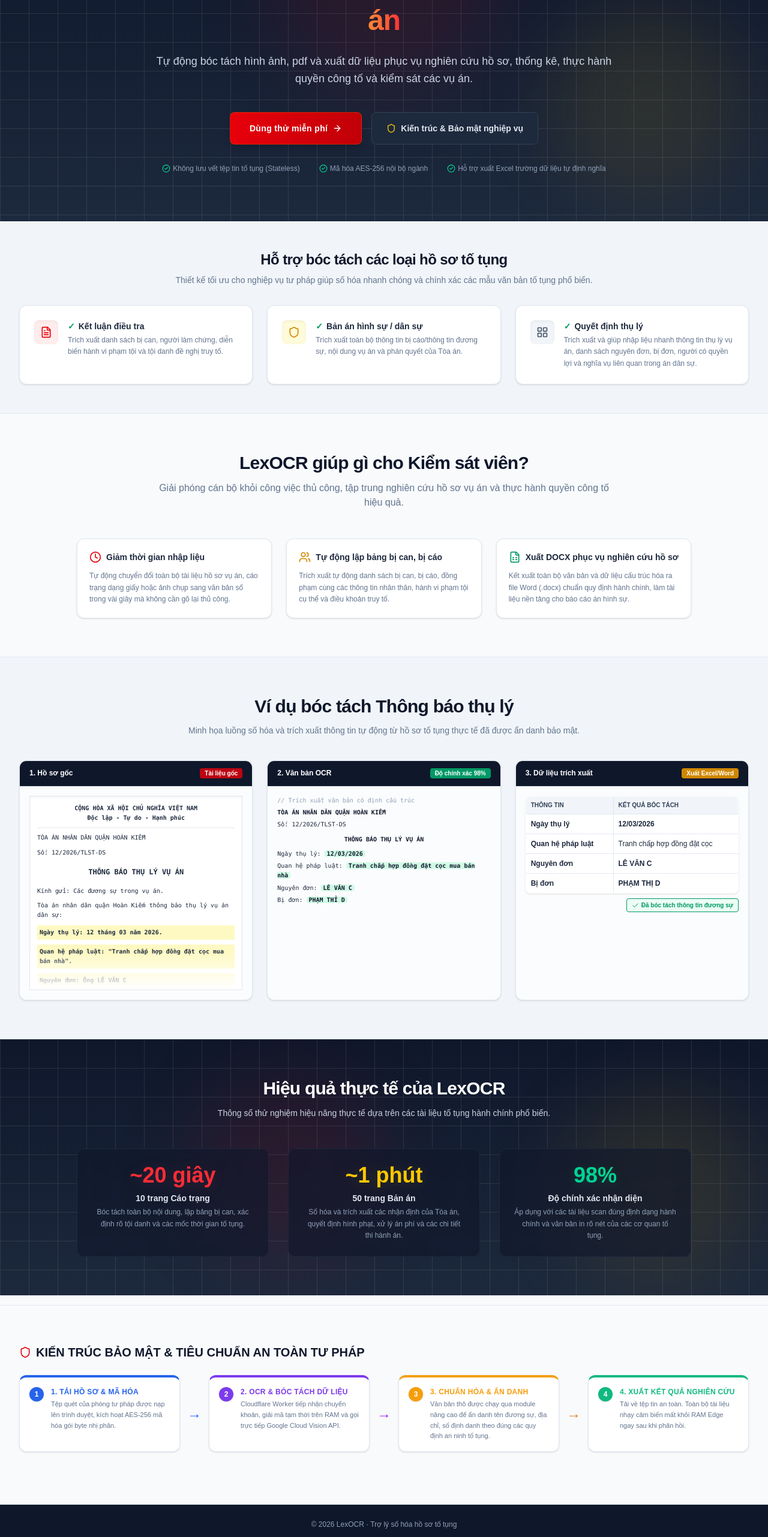
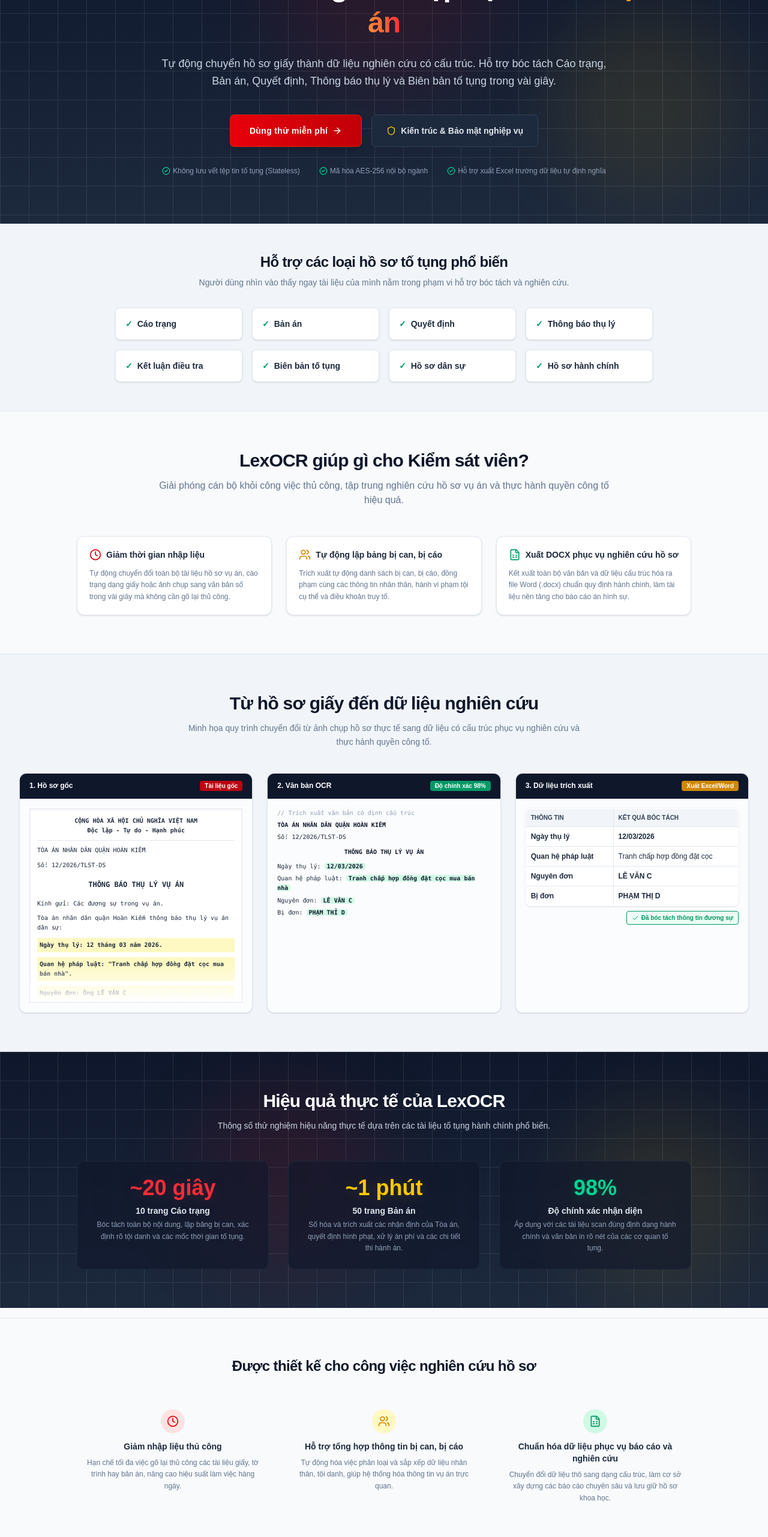
Before and after one commit to ruabien/gemini-ocr-cloudflare, a React (Vite) app: page / in a window 1280 px wide. Shown: the part 234-2797 px from the top of the page at 60% size. Built offline with nearby package versions, Linux system fonts and the light colour scheme.

Commit message:
update home

```diff
--- a/src/components/LandingPage.tsx
+++ b/src/components/LandingPage.tsx
@@ -42,9 +42,9 @@
         <div className="absolute bottom-10 right-10 w-80 h-80 bg-yellow-500/10 rounded-full blur-3xl" />
 
         <div className="relative max-w-5xl mx-auto text-center">
-          <div className="inline-flex items-center space-x-2 bg-rose-500/10 border border-rose-500/30 text-rose-300 px-3 py-1 rounded-full text-xs font-semibold tracking-wider uppercase mb-6">
-            <Shield className="h-4 w-4 text-rose-400" />
-            <span>Trợ lý số hóa hồ sơ tố tụng và nghiên cứu hồ sơ chuyên sâu</span>
+          <div className="inline-flex items-center space-x-2 bg-rose-500/10 border border-rose-500/30 text-rose-300 px-4 py-1.5 rounded-full text-xs font-medium mb-6 max-w-full text-center">
+            <Shield className="h-4 w-4 text-rose-400 flex-shrink-0" />
+            <span>Một công cụ miễn phí hỗ trợ số hóa và nghiên cứu hồ sơ tố tụng dành cho Kiểm sát viên, Thẩm phán, Thư ký và người làm công tác tư pháp</span>
           </div>
 
           <h1 className="text-4xl sm:text-5xl font-black tracking-tight leading-tight max-w-4xl mx-auto">
@@ -55,7 +55,7 @@
           </h1>
 
           <p className="mt-6 text-base sm:text-lg text-slate-300 max-w-3xl mx-auto leading-relaxed">
-            Tự động bóc tách hình ảnh, pdf và xuất dữ liệu phục vụ nghiên cứu hồ sơ, thống kê, thực hành quyền công tố và kiểm sát các vụ án.
+            Tự động chuyển hồ sơ giấy thành dữ liệu nghiên cứu có cấu trúc. Hỗ trợ bóc tách Cáo trạng, Bản án, Quyết định, Thông báo thụ lý và Biên bản tố tụng trong vài giây.
           </p>
 
           <div className="mt-10 flex flex-col sm:flex-row items-center justify-center gap-4">
@@ -84,57 +84,37 @@
         </div>
       </section>
 
-      {/* PHẦN 3 - ĐƯA SECTION NGHIỆP VỤ LÊN CAO */}
+      {/* Section: Hồ sơ được hỗ trợ */}
       <section className="bg-slate-100 border-b border-slate-200 py-12">
         <div className="max-w-7xl mx-auto px-4 sm:px-6 lg:px-8">
           <div className="text-center max-w-3xl mx-auto mb-8">
             <h2 className="text-xl sm:text-2xl font-bold tracking-tight text-slate-900">
-              Hỗ trợ bóc tách các loại hồ sơ tố tụng
+              Hỗ trợ các loại hồ sơ tố tụng phổ biến
             </h2>
             <p className="mt-2 text-slate-500 text-xs sm:text-sm">
-              Thiết kế tối ưu cho nghiệp vụ tư pháp giúp số hóa nhanh chóng và chính xác các mẫu văn bản tố tụng phổ biến.
+              Người dùng nhìn vào thấy ngay tài liệu của mình nằm trong phạm vi hỗ trợ bóc tách và nghiên cứu.
             </p>
           </div>
 
-          <div className="grid grid-cols-1 sm:grid-cols-2 lg:grid-cols-3 gap-6">
-            {/* Template 1 */}
-            <div className="bg-white p-6 rounded-xl border border-slate-200 shadow-sm flex items-start space-x-4">
-              <div className="h-10 w-10 rounded-lg bg-red-100/60 flex items-center justify-center flex-shrink-0 text-red-600 shadow-inner">
-                <FileText className="h-5 w-5" />
+          <div className="grid grid-cols-2 md:grid-cols-4 gap-4 max-w-4xl mx-auto">
+            {[
+              "Cáo trạng",
+              "Bản án",
+              "Quyết định",
+              "Thông báo thụ lý",
+              "Kết luận điều tra",
+              "Biên bản tố tụng",
+              "Hồ sơ dân sự",
+              "Hồ sơ hành chính"
+            ].map((item, idx) => (
+              <div
+                key={idx}
+                className="bg-white p-4 rounded-lg border border-slate-200 shadow-sm flex items-center space-x-2 text-slate-800 font-semibold text-xs sm:text-sm"
+              >
+                <span className="text-emerald-600 font-bold">✓</span>
+                <span>{item}</span>
               </div>
-              <div>
-                <h4 className="font-bold text-slate-800 text-sm flex items-center">
-                  <span className="text-emerald-600 mr-1.5">✓</span> Kết luận điều tra
-                </h4>
-                <p className="text-slate-500 text-xs mt-1 leading-relaxed">Trích xuất danh sách bị can, người làm chứng, diễn biến hành vi phạm tội và tội danh đề nghị truy tố.</p>
-              </div>
-            </div>
-
-            {/* Template 2 */}
-            <div className="bg-white p-6 rounded-xl border border-slate-200 shadow-sm flex items-start space-x-4">
-              <div className="h-10 w-10 rounded-lg bg-yellow-100/60 flex items-center justify-center flex-shrink-0 text-yellow-600 shadow-inner">
-                <Shield className="h-5 w-5" />
-              </div>
-              <div>
-                <h4 className="font-bold text-slate-800 text-sm flex items-center">
-                  <span className="text-emerald-600 mr-1.5">✓</span> Bản án hình sự / dân sự
-                </h4>
-                <p className="text-slate-500 text-xs mt-1 leading-relaxed">Trích xuất toàn bộ thông tin bị cáo/thông tin đương sự, nội dung vụ án và phán quyết của Tòa án.</p>
-              </div>
-            </div>
-
-            {/* Template 3 */}
-            <div className="bg-white p-6 rounded-xl border border-slate-200 shadow-sm flex items-start space-x-4">
-              <div className="h-10 w-10 rounded-lg bg-slate-100 flex items-center justify-center flex-shrink-0 text-slate-600 shadow-inner">
-                <LayoutGrid className="h-5 w-5" />
-              </div>
-              <div>
-                <h4 className="font-bold text-slate-800 text-sm flex items-center">
-                  <span className="text-emerald-600 mr-1.5">✓</span> Quyết định thụ lý
-                </h4>
-                <p className="text-slate-500 text-xs mt-1 leading-relaxed">Trích xuất và giúp nhập liệu nhanh thông tin thụ lý vụ án, danh sách nguyên đơn, bị đơn, người có quyền lợi và nghĩa vụ liên quan trong án dân sự.</p>
-              </div>
-            </div>
+            ))}
           </div>
         </div>
       </section>
@@ -200,10 +180,10 @@
         <div className="max-w-7xl mx-auto px-4 sm:px-6 lg:px-8">
           <div className="text-center max-w-3xl mx-auto mb-10">
             <h2 className="text-2xl sm:text-3xl font-bold tracking-tight text-slate-900">
-              Ví dụ bóc tách Thông báo thụ lý
+              Từ hồ sơ giấy đến dữ liệu nghiên cứu
             </h2>
-            <p className="mt-3 text-slate-500 text-sm">
-              Minh họa luồng số hóa và trích xuất thông tin tự động từ hồ sơ tố tụng thực tế đã được ẩn danh bảo mật.
+            <p className="mt-3 text-slate-500 text-xs sm:text-sm max-w-2xl mx-auto leading-relaxed">
+              Minh họa quy trình chuyển đổi từ ảnh chụp hồ sơ thực tế sang dữ liệu có cấu trúc phục vụ nghiên cứu và thực hành quyền công tố.
             </p>
           </div>
 
@@ -353,6 +333,49 @@
         </div>
       </section>
 
+      {/* Section Niềm Tin */}
+      <section className="max-w-7xl mx-auto px-4 sm:px-6 lg:px-8 pt-16 pb-8 border-t border-slate-200 mt-4">
+        <div className="text-center max-w-3xl mx-auto mb-10">
+          <h2 className="text-xl sm:text-2xl font-bold tracking-tight text-slate-900">
+            Được thiết kế cho công việc nghiên cứu hồ sơ
+          </h2>
+        </div>
+        <div className="grid grid-cols-1 md:grid-cols-3 gap-8 max-w-5xl mx-auto">
+          {/* Cột 1 */}
+          <div className="flex flex-col items-center text-center p-4">
+            <div className="h-10 w-10 rounded-full bg-red-100 flex items-center justify-center text-red-600 mb-3">
+              <Clock className="h-5 w-5" />
+            </div>
+            <h4 className="font-bold text-slate-800 text-sm mb-2">Giảm nhập liệu thủ công</h4>
+            <p className="text-slate-500 text-xs leading-relaxed max-w-xs">
+              Hạn chế tối đa việc gõ lại thủ công các tài liệu giấy, tờ trình hay bản án, nâng cao hiệu suất làm việc hàng ngày.
+            </p>
+          </div>
+
+          {/* Cột 2 */}
+          <div className="flex flex-col items-center text-center p-4">
+            <div className="h-10 w-10 rounded-full bg-yellow-100 flex items-center justify-center text-yellow-600 mb-3">
+              <Users className="h-5 w-5" />
+            </div>
+            <h4 className="font-bold text-slate-800 text-sm mb-2">Hỗ trợ tổng hợp thông tin bị can, bị cáo</h4>
+            <p className="text-slate-500 text-xs leading-relaxed max-w-xs">
+              Tự động hóa việc phân loại và sắp xếp dữ liệu nhân thân, tội danh, giúp hệ thống hóa thông tin vụ án trực quan.
+            </p>
+          </div>
+
+          {/* Cột 3 */}
+          <div className="flex flex-col items-center text-center p-4">
+            <div className="h-10 w-10 rounded-full bg-emerald-100 flex items-center justify-center text-emerald-600 mb-3">
+              <FileSpreadsheet className="h-5 w-5" />
+            </div>
+            <h4 className="font-bold text-slate-800 text-sm mb-2">Chuẩn hóa dữ liệu phục vụ báo cáo và nghiên cứu</h4>
+            <p className="text-slate-500 text-xs leading-relaxed max-w-xs">
+              Chuyển đổi dữ liệu thô sang dạng cấu trúc, làm cơ sở xây dựng các báo cáo chuyên sâu và lưu giữ hồ sơ khoa học.
+            </p>
+          </div>
+        </div>
+      </section>
+
       {/* PHẦN 8 - BẢO MẬT & QUY TRÌNH STATELESS */}
       <div className="max-w-7xl mx-auto px-4 sm:px-6 lg:px-8 pb-16 pt-16 border-t border-slate-200 mt-4">
         <h3 className="text-xl font-bold text-slate-900 mb-6 flex items-center">
@@ -428,6 +451,15 @@
         </div>
       </div>
 
+      {/* Gentle PRO introduction */}
+      <section className="bg-slate-100 border-t border-slate-200 py-8">
+        <div className="max-w-3xl mx-auto px-4 text-center">
+          <p className="text-slate-500 text-[11px] sm:text-xs leading-relaxed font-medium">
+            LexOCR miễn phí cho nhu cầu số hóa cơ bản. Một số tính năng chuyên sâu như ẩn danh đương sự, xuất DOCX chuẩn Nghị định 30 và xuất Excel dữ liệu cấu trúc có thể được kích hoạt khi cần.
+          </p>
+        </div>
+      </section>
+
       {/* Footer hành chính */}
       <footer className="bg-slate-900 text-slate-400 py-6 border-t border-slate-800">
         <div className="max-w-7xl mx-auto px-4 sm:px-6 lg:px-8 text-center text-xs">
```
